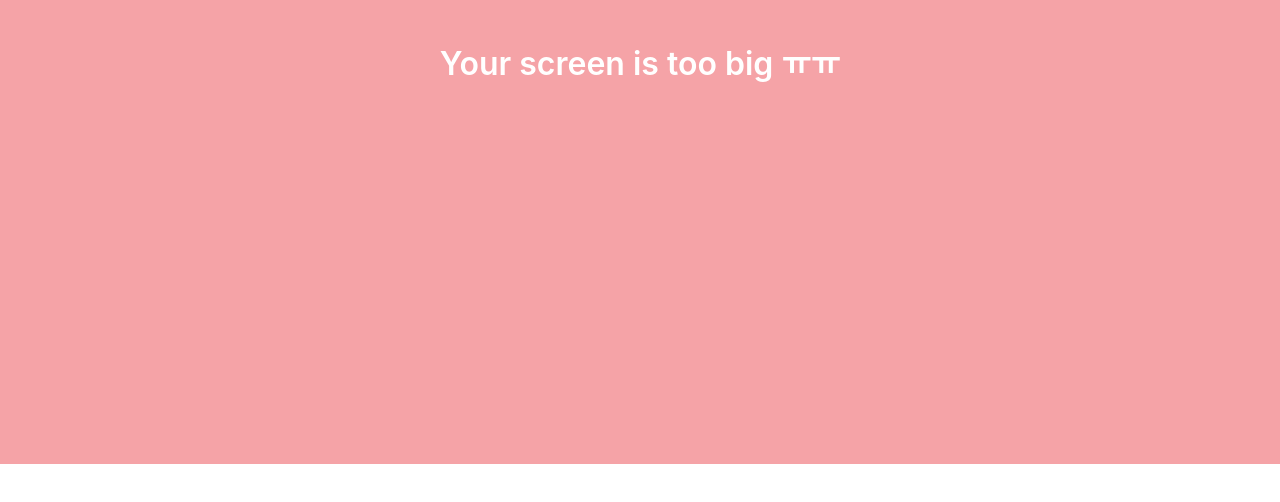
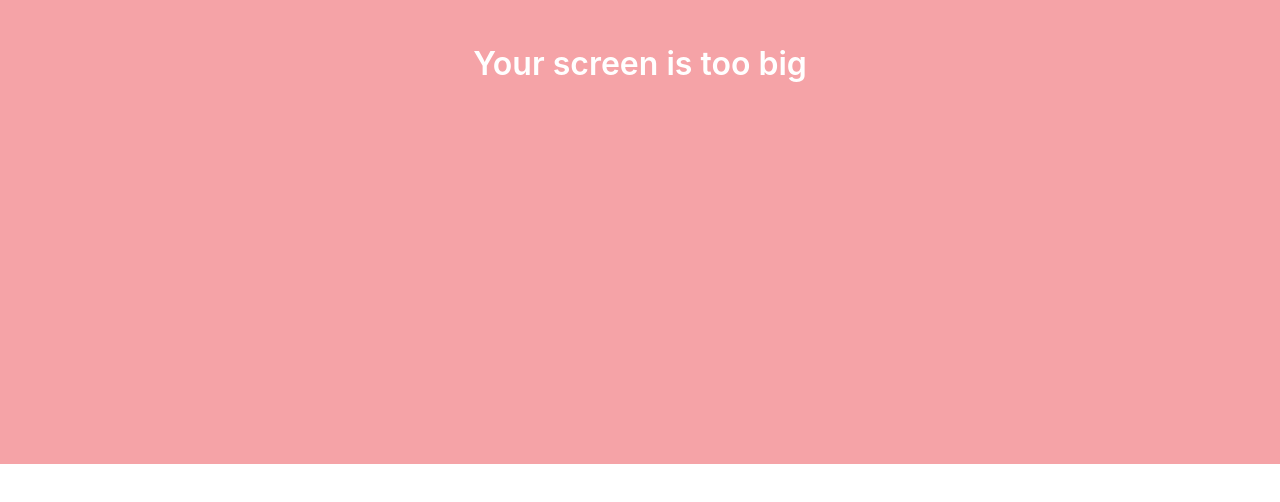
Before and after one commit to mindong2/Apeach-Talk-, a plain HTML site: page index.html in a window 1280 px wide. Shown: the part 336-838 px from the top of the page. Drawn offline with Linux system fonts and the light colour scheme.

Commit message:
어색한 문장 제거

```diff
--- a/index.html
+++ b/index.html
@@ -52,7 +52,7 @@
     </form>
 
     <div id="no-mobile">
-      <span>Your screen is too big ㅠㅠ</span>
+      <span>Your screen is too big </span>
     </div>
 
     <script
```
